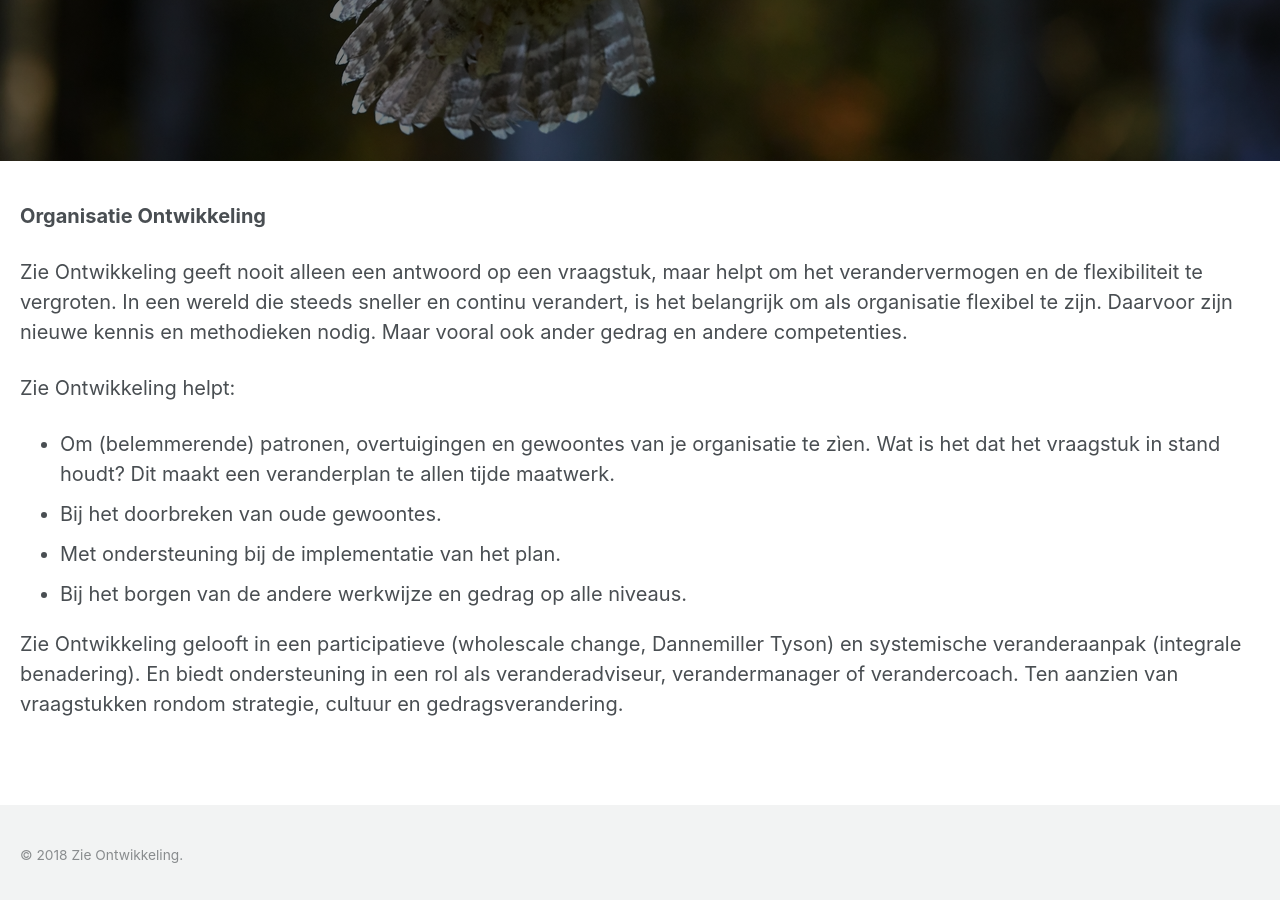
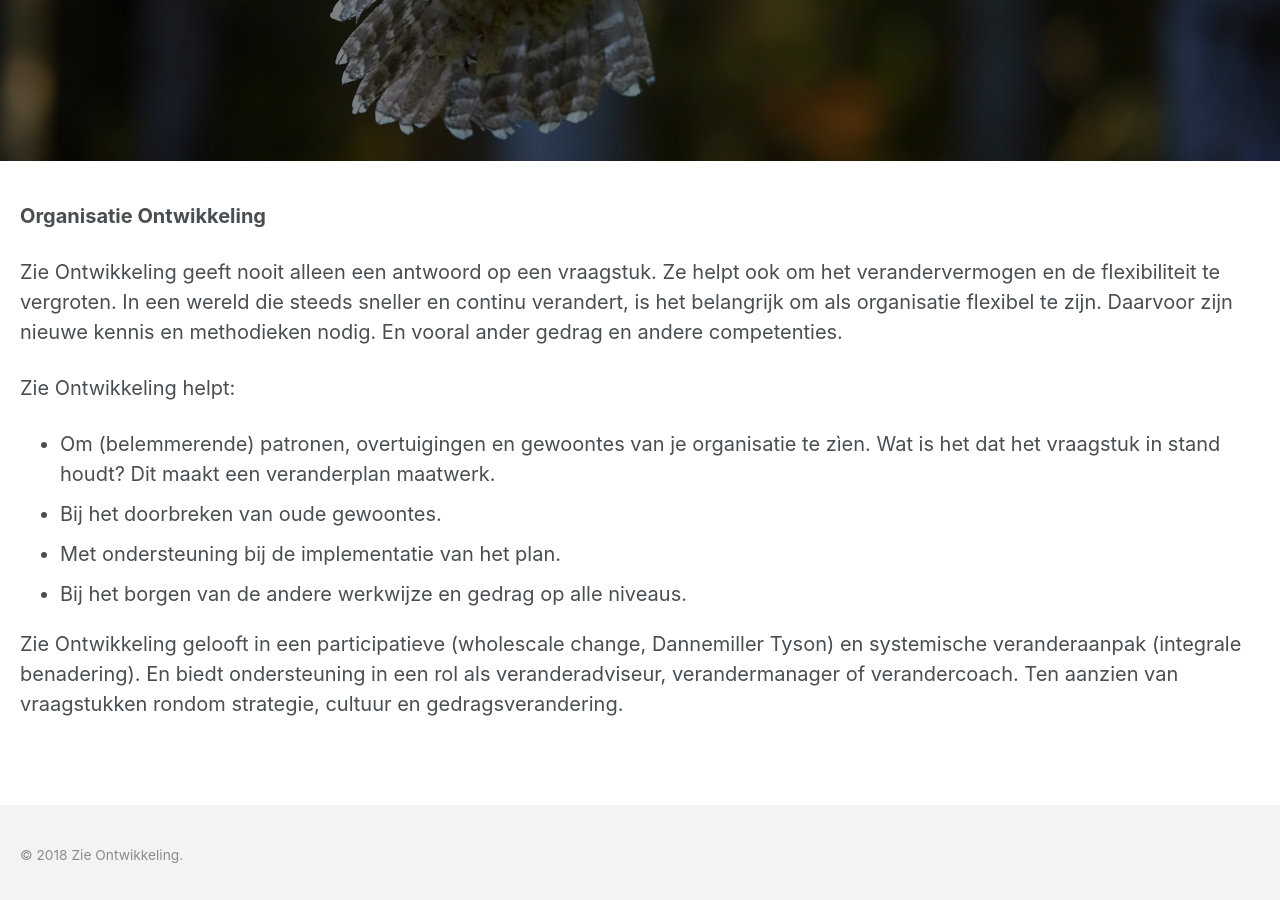
Before and after one commit to twinmum1/zie-ontwikkeling, a Jekyll site: the page built from _pages/organisatie.md, in a window 1280 px wide and 900 px high, scrolled down 587 px. Built offline with Jekyll 4.4.1, drawn with Linux system fonts in a browser that asks for light colours.

Commit message:
Update organisatie.md
'te allen tijde' eruit gehaald
Eerste zin> twee zinnen van gemaakt
En vooral ander gedrag

```diff
--- a/_pages/organisatie.md
+++ b/_pages/organisatie.md
@@ -19,11 +19,11 @@
 
 **Organisatie Ontwikkeling**
 
-Zie Ontwikkeling geeft nooit alleen een antwoord op een vraagstuk, maar helpt om het verandervermogen en de flexibiliteit te vergroten.
-In een wereld die steeds sneller en continu verandert, is het belangrijk om als organisatie flexibel te zijn. Daarvoor zijn nieuwe kennis en methodieken nodig. Maar vooral ook ander gedrag en andere competenties.
+Zie Ontwikkeling geeft nooit alleen een antwoord op een vraagstuk. Ze helpt ook om het verandervermogen en de flexibiliteit te vergroten.
+In een wereld die steeds sneller en continu verandert, is het belangrijk om als organisatie flexibel te zijn. Daarvoor zijn nieuwe kennis en methodieken nodig. En vooral ander gedrag en andere competenties.
 
 Zie Ontwikkeling helpt:
-* Om (belemmerende) patronen, overtuigingen en gewoontes van je organisatie te zìen. Wat is het dat het vraagstuk in stand houdt? Dit maakt een veranderplan te allen tijde maatwerk.
+* Om (belemmerende) patronen, overtuigingen en gewoontes van je organisatie te zìen. Wat is het dat het vraagstuk in stand houdt? Dit maakt een veranderplan maatwerk.
 * Bij het doorbreken van oude gewoontes.
 * Met ondersteuning bij de implementatie van het plan.
 * Bij het borgen van de andere werkwijze en gedrag op alle niveaus.
```
